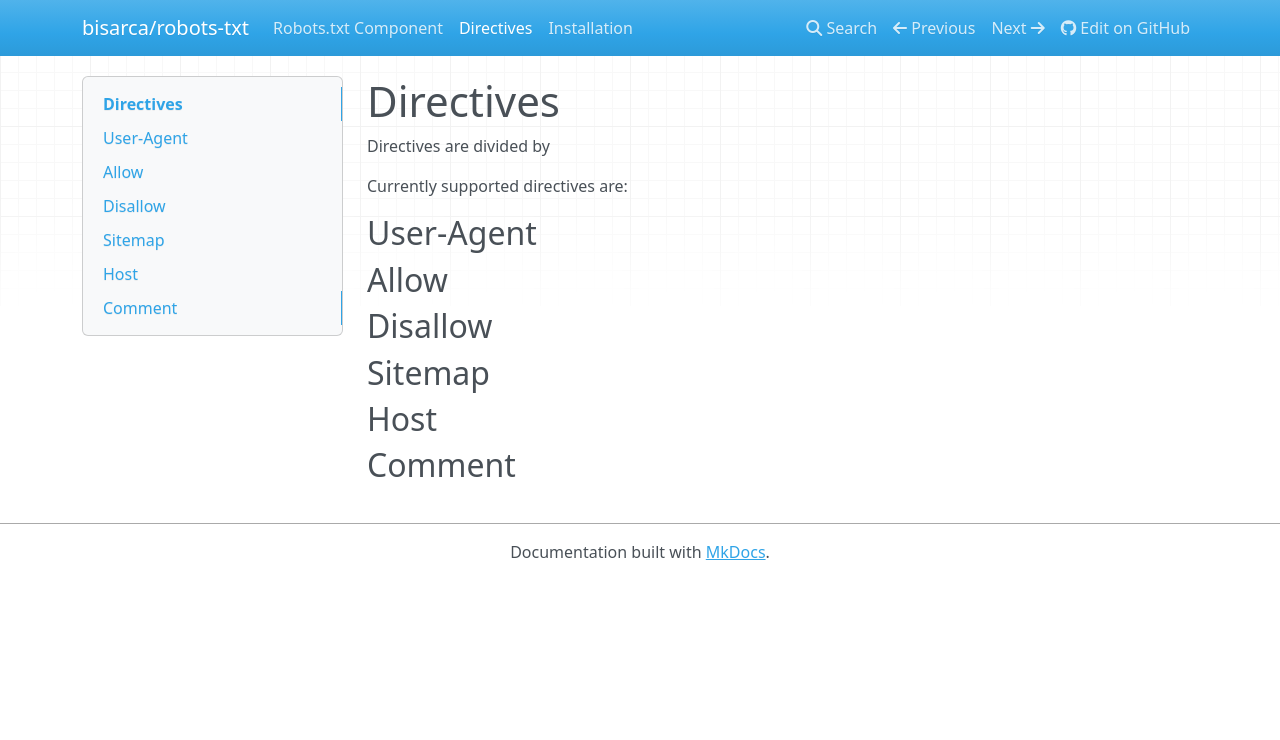
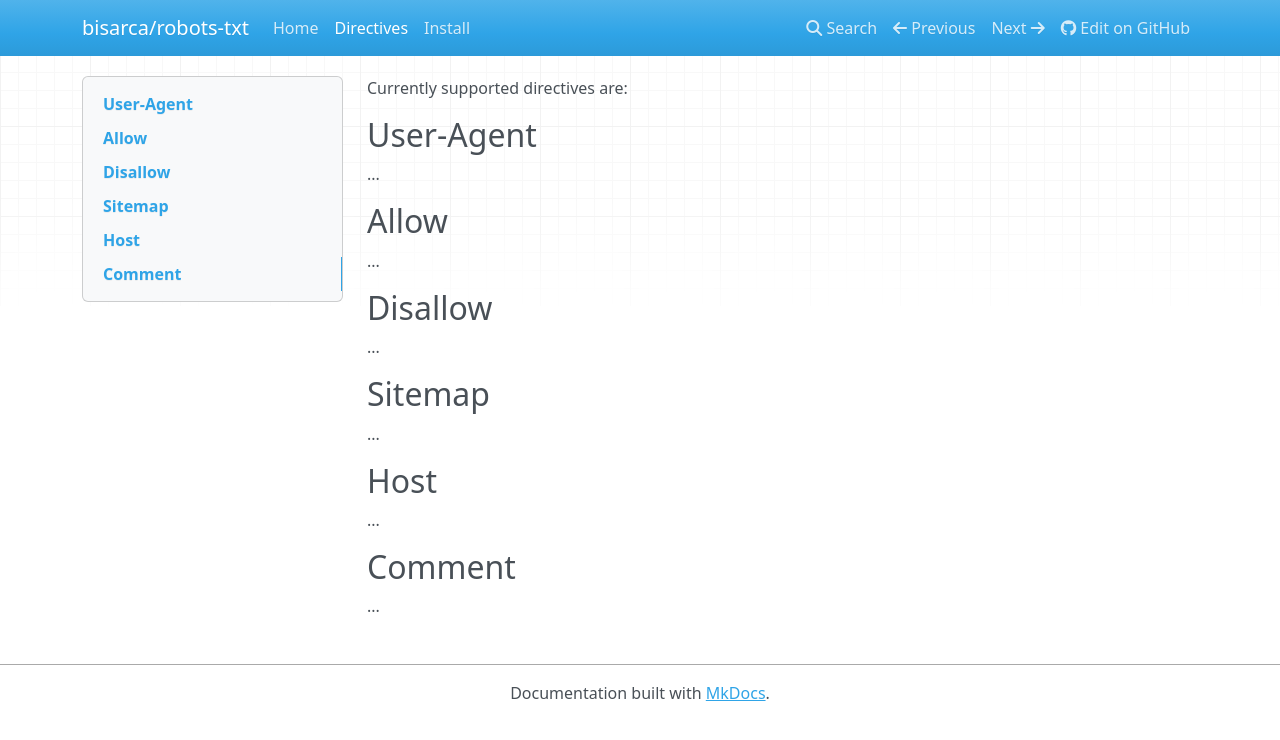
Before and after one commit to bisarca/robots-txt, an MkDocs documentation site: the page built from docs/directives.md, in a window 1280 px wide. Shown: the top 740 px of the page. Built offline with MkDocs 1.6.1, drawn with Linux system fonts in a browser that asks for light colours; nearby versions of some CDN libraries.

Commit message:
fixup! improved documentation

```diff
--- a/docs/directives.md
+++ b/docs/directives.md
@@ -1,29 +1,36 @@
-Directives
-==========
-
-Directives are divided by
-
 Currently supported directives are:
 
 User-Agent
 ----------
 
+...
+
 
 Allow
 -----
+
+...
 
 
 Disallow
 --------
 
+...
+
 
 Sitemap
 -------
+
+...
 
 
 Host
 ----
 
+...
+
 
 Comment
 -------
+
+...
--- a/docs/index.md
+++ b/docs/index.md
@@ -1,6 +1,3 @@
-Robots.txt Component
-====================
-
 The bisarca/robots-txt library is used to model and manage robots.txt files and
 directives.
 
--- a/docs/install.md
+++ b/docs/install.md
@@ -1,6 +1,3 @@
-Installation
-============
-
 Open a command console, enter your project directory and execute the
 following command to download the latest stable version of this library:
 
```
